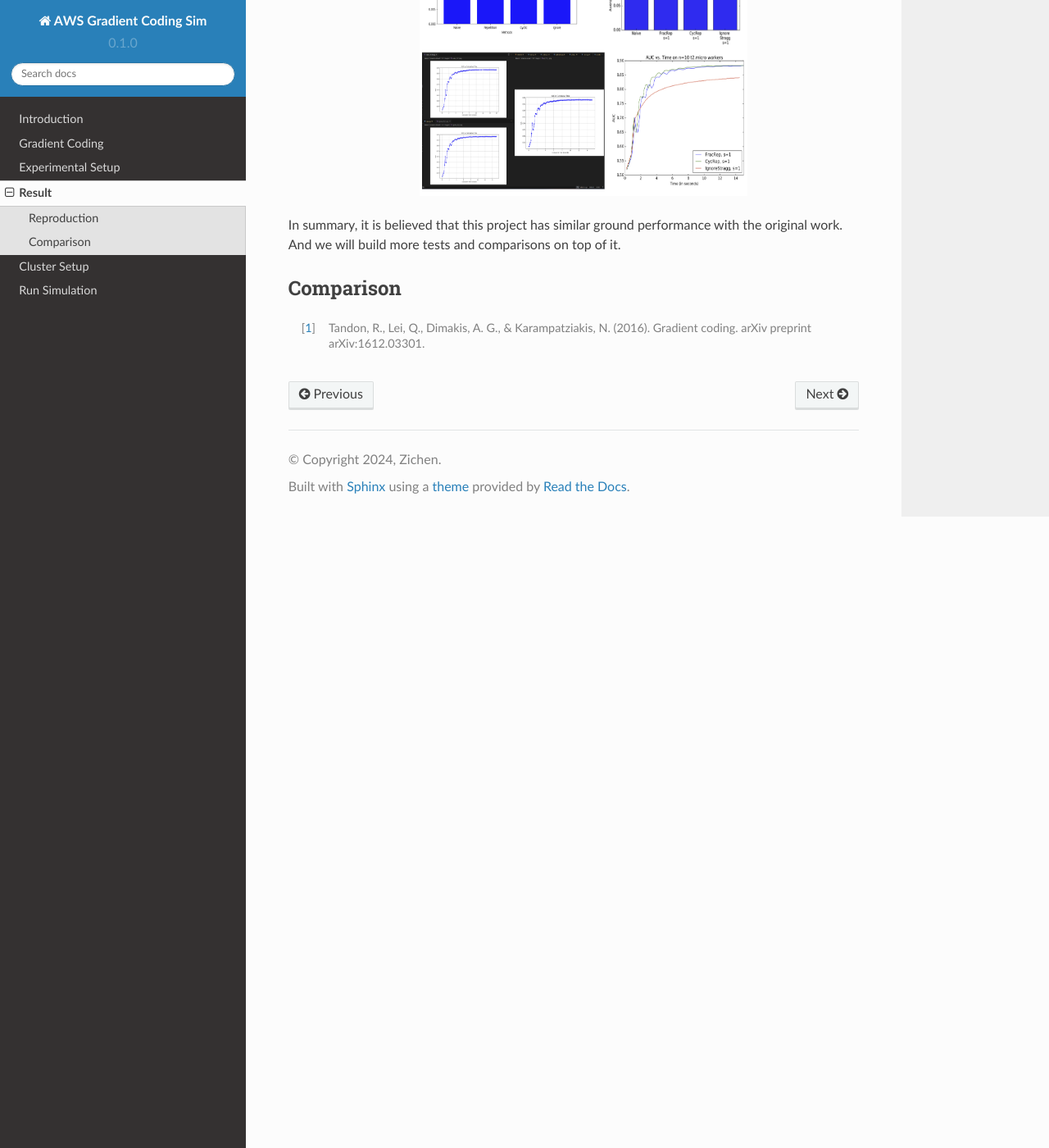
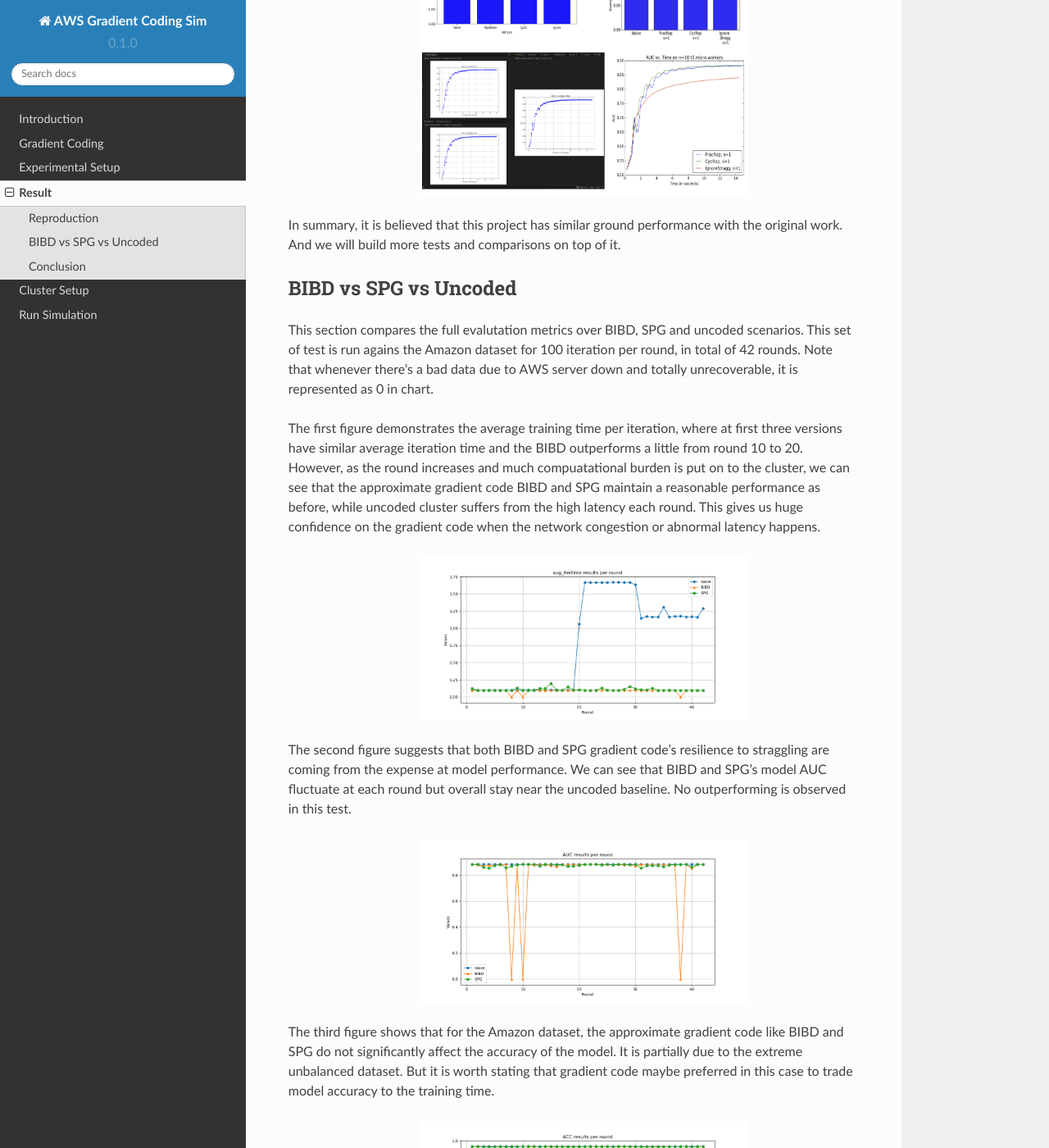
Before and after one commit to ZeeChono/GradientCodeReadDocs, a Sphinx documentation site: the page built from docs/source/result.rst, in a window 1280 px wide and 1400 px high, scrolled down 937 px. Shown: the whole window at 82% size. Built offline with Sphinx 7.4.7 and the Read the Docs theme 2.0.0, drawn with Linux system fonts in a browser that asks for light colours; some of the changed text lies outside the part shown.

Commit message:
Update: result

```diff
--- a/docs/source/experiment_setup.rst
+++ b/docs/source/experiment_setup.rst
@@ -109,7 +109,7 @@ In this project, we have three evaluation metrics:
   Accuracy of the trained model, the most common metric in machine learning field.
 
 The reason that we adopt ACC in addition to AUC is that accuracy is normally the most intuitive indication of the
-model's performance. [1]_ only considers AUC since Amazon dataset is extremely unbalanced. The comparison of AUC
+model's performance. Rashish [1]_ only considers AUC since Amazon dataset is extremely unbalanced. The comparison of AUC
 and ACC can be found in the figure below:
 
     .. image:: setup/AUCvsACC.png
--- a/docs/source/index.rst
+++ b/docs/source/index.rst
@@ -7,12 +7,13 @@ This document describes the basic AWS EC2 cluster work flow setup for the Gradie
 It relies on the Python scripting language and the support from the `mpi4py <https://mpi4py.readthedocs.io/en/stable/index.html>`_.
 This document consists of three sections:
 
-- Introduction
+- Report
 - Cluster setup
 - Run simulation
 
 
-Check out the :doc:`cluster_setup` section for further information
+Check out the :doc:`cluster_setup` section for further information on AWS setup,
+and checkout to the :doc:`run_simulation` section for how to run the code.
 
 .. note::
 
--- a/docs/source/result.rst
+++ b/docs/source/result.rst
@@ -40,9 +40,54 @@ In summary, it is believed that this project has similar ground performance with
 build more tests and comparisons on top of it.
 
 
-Comparison
+BIBD vs SPG vs Uncoded
+----------------------
+This section compares the full evalutation metrics over BIBD, SPG and uncoded scenarios.
+This set of test is run agains the Amazon dataset for 100 iteration per round, in total of 42 rounds.
+Note that whenever there's a bad data due to AWS server down and totally unrecoverable, it is represented as 0 in chart.
+
+The first figure demonstrates the average training time per iteration, where at first three versions have similar
+average iteration time and the BIBD outperforms a little from round 10 to 20. However, as the round increases and much
+compuatational burden is put on to the cluster, we can see that the approximate gradient code BIBD and SPG maintain
+a reasonable performance as before, while uncoded cluster suffers from the high latency each round.
+This gives us huge confidence on the gradient code when the network congestion or abnormal latency happens.
+
+    .. image:: result/bibd_spg_avgtime.png
+        :alt: reproduction_avgtime
+        :width: 400px
+        :height: 200px
+        :align: center
+
+The second figure suggests that both BIBD and SPG gradient code's resilience to straggling are coming from the expense
+at model performance. We can see that BIBD and SPG's model AUC fluctuate at each round but overall stay near the
+uncoded baseline. No outperforming is observed in this test.
+
+    .. image:: result/bibd_spg_auc.png
+        :alt: reproduction_auc
+        :width: 400px
+        :height: 200px
+        :align: center
+
+The third figure shows that for the Amazon dataset, the approximate gradient code like BIBD and SPG do not significantly
+affect the accuracy of the model. It is partially due to the extreme unbalanced dataset. But it is worth stating that
+gradient code maybe preferred in this case to trade model accuracy to the training time.
+
+    .. image:: result/bibd_spg_acc.png
+        :alt: reproduction_auc
+        :width: 400px
+        :height: 200px
+        :align: center
+
+
+Conclusion
 ----------
-
+In this project, we have experimented with various gradient coding ideas on Amazon EC2 instances.
+This is a complex trade-off space between model sizes, number of workers, worker configurations, and final performances.
+We are glad to see that the proposed SPG coding from our lab achieves similar effect to the BIBD encoding, while SPG
+has more flexibility than BIBD. Moreover, this universal test pipeline would be helpful for any determined researcher
+to try out their ideas with standardized and also real-life machine learning training application.
+The main benefit of the gradient code is fault tolerance, as the big data is becoming common, we are hoping to see more
+creative ideas emerging from the coding theory to practical applications.
 
 .. References
 .. ..........
```
Also changed, not shown: docs/source/result/bibd_spg_acc.png (added), docs/source/result/bibd_spg_auc.png (added), docs/source/result/bibd_spg_avgtime.png (added).
